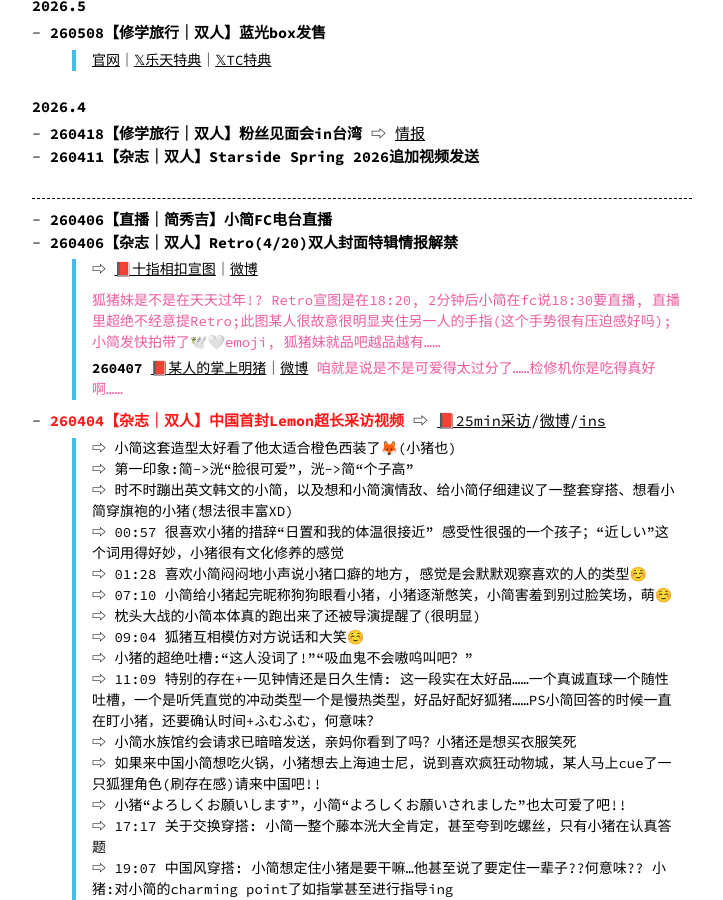
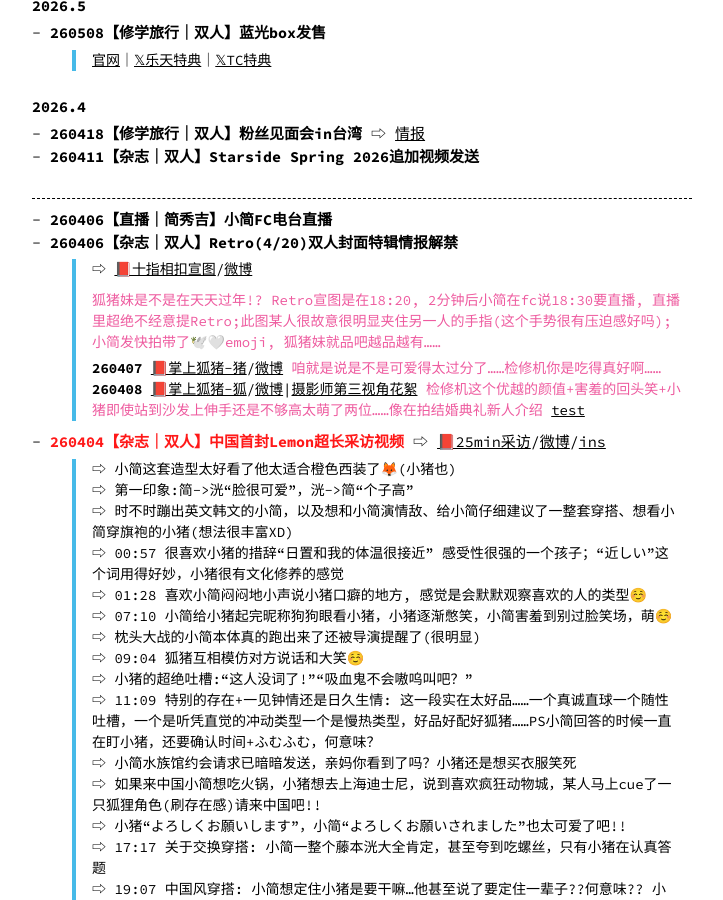
Before and after one commit to eri329/hidekou, a Jekyll site: the page built from index.md, in a window 1280 px wide and 900 px high, scrolled down 701 px. Shown: the whole window, without its empty margins (278-1001 px from the left). Built offline with Jekyll 4.4.1, drawn with Linux system fonts in a browser that asks for light colours; comment, search, counter and statistics services are not loaded.

Commit message:
test xhslink

```diff
--- a/index.md
+++ b/index.md
@@ -49,9 +49,10 @@ permalink: /
 
 * **260406【直播｜简秀吉】小简FC电台直播**
 * **260406【杂志｜双人】Retro(4/20)双人封面特辑情报解禁**
-    > ⇨ [📕十指相扣宣图](https://www.xiaohongshu.com/discovery/item/69d37ace000000001a036dde?source=webshare&xhsshare=pc_web&xsec_token=AB8qff5uYmsWwovWaJlXTPtY87RmUxhwOxcZkI4D3zLoo=&xsec_source=pc_share)｜[微博](https://weibo.com/7956654733/5284754858705925)
+    > ⇨ [📕十指相扣宣图](https://www.xiaohongshu.com/discovery/item/69d37ace000000001a036dde?source=webshare&xhsshare=pc_web&xsec_token=AB8qff5uYmsWwovWaJlXTPtY87RmUxhwOxcZkI4D3zLoo=&xsec_source=pc_share)/[微博](https://weibo.com/7956654733/5284754858705925)
     > #### 狐猪妹是不是在天天过年!? Retro宣图是在18:20, 2分钟后小简在fc说18:30要直播, 直播里超绝不经意提Retro;此图某人很故意很明显夹住另一人的手指(这个手势很有压迫感好吗);小简发快拍带了🕊️🤍emoji, 狐猪妹就品吧越品越有……<br />
-    > **260407** [📕某人的掌上明猪](https://www.xiaohongshu.com/discovery/item/69d4cc570000000022028819?source=webshare&xhsshare=pc_web&xsec_token=AByXZnB0LgVwUgJtd6Fgffe_OJ46dgOBIuXFc3Ph1iMFY=&xsec_source=pc_share)｜[微博](https://weibo.com/7956654733/5285117242638417) <span>咱就是说是不是可爱得太过分了……检修机你是吃得真好啊……</span>{: .text-pink}
+    > **260407** [📕掌上狐猪-猪](https://www.xiaohongshu.com/discovery/item/69d4cc570000000022028819?source=webshare&xhsshare=pc_web&xsec_token=AByXZnB0LgVwUgJtd6Fgffe_OJ46dgOBIuXFc3Ph1iMFY=&xsec_source=pc_share)/[微博](https://weibo.com/7956654733/5285117242638417) <span>咱就是说是不是可爱得太过分了……检修机你是吃得真好啊……</span>{: .text-pink}
+    > **260408** [📕掌上狐猪-狐](https://www.xiaohongshu.com/discovery/item/69d61ddb000000001f0008a2?source=webshare&xhsshare=pc_web&xsec_token=ABqPoYXStg0PeR67Rlz0yd6kgY7GlQFPtDYqStMgsqdHs=&xsec_source=pc_share)/[微博](https://weibo.com/7956654733/5285479664847891)|[摄影师第三视角花絮](https://www.xiaohongshu.com/discovery/item/69d649c8000000001b003bc2?source=webshare&xhsshare=pc_web&xsec_token=ABqPoYXStg0PeR67Rlz0yd6q2-FVcQ-CK46aHf-r8BfWg=&xsec_source=pc_share) <span>检修机这个优越的颜值+害羞的回头笑+小猪即使站到沙发上伸手还是不够高太萌了两位……像在拍结婚典礼新人介绍</span>{: .text-pink} [test](https://xhslink.com/o/1GZJulynuBY)
 * **260404【杂志｜双人】中国首封Lemon超长采访视频**{: .text-red} ⇨ [📕25min采访](https://www.xiaohongshu.com/discovery/item/69d09ddc000000001d019b26?source=webshare&xhsshare=pc_web&xsec_token=ABAfgeciMiKy6dVoGxgAmUU7G3zGAkiBEsjZOVjyZqnz8=&xsec_source=pc_share)/[微博](https://weibo.com/7176134584/5284030057548657)/[ins](https://www.instagram.com/p/DWtFvt5B8mA/)
     > ⇨ 小简这套造型太好看了他太适合橙色西装了🦊(小猪也)
     > ⇨ 第一印象:简->洸“脸很可爱”，洸->简“个子高”
```
